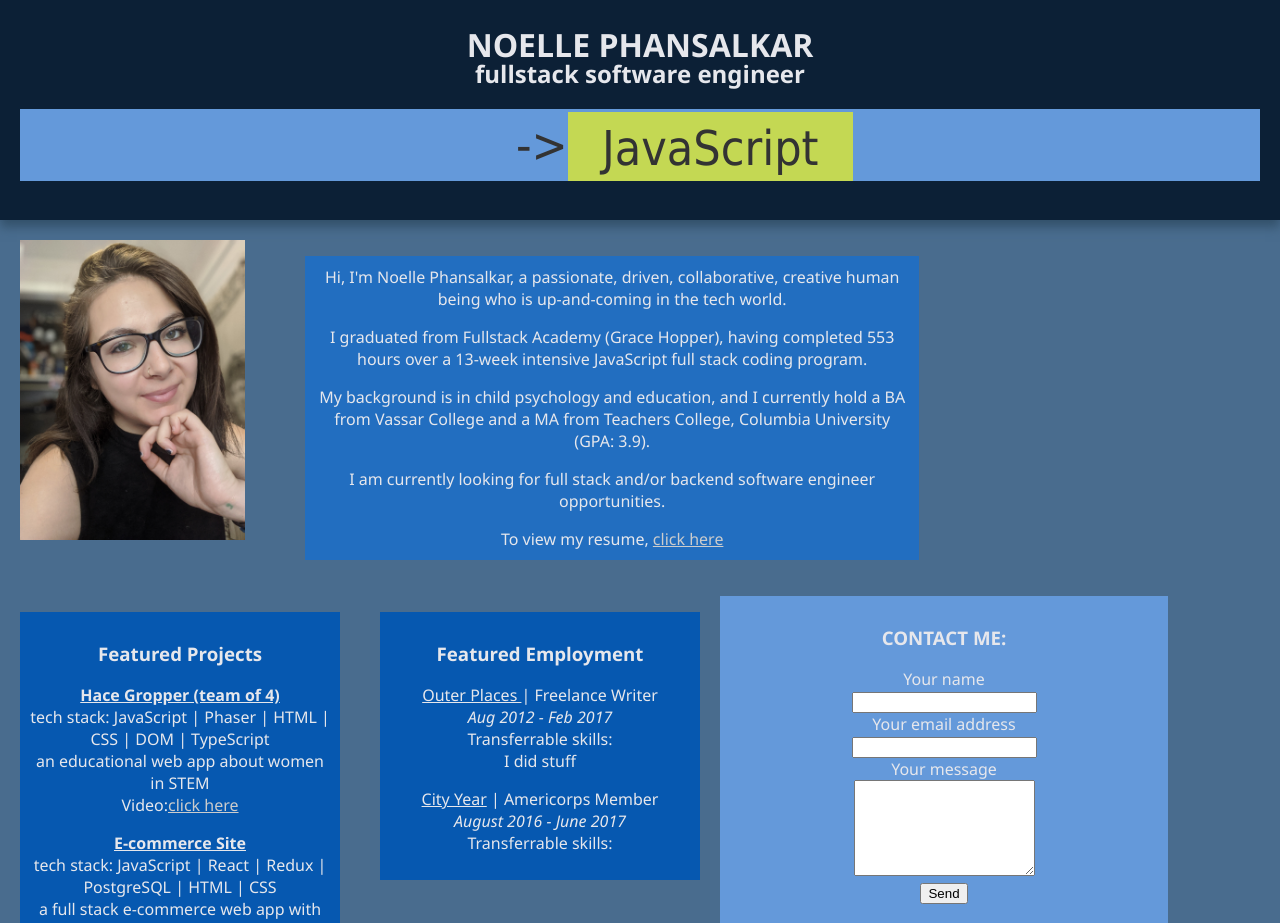
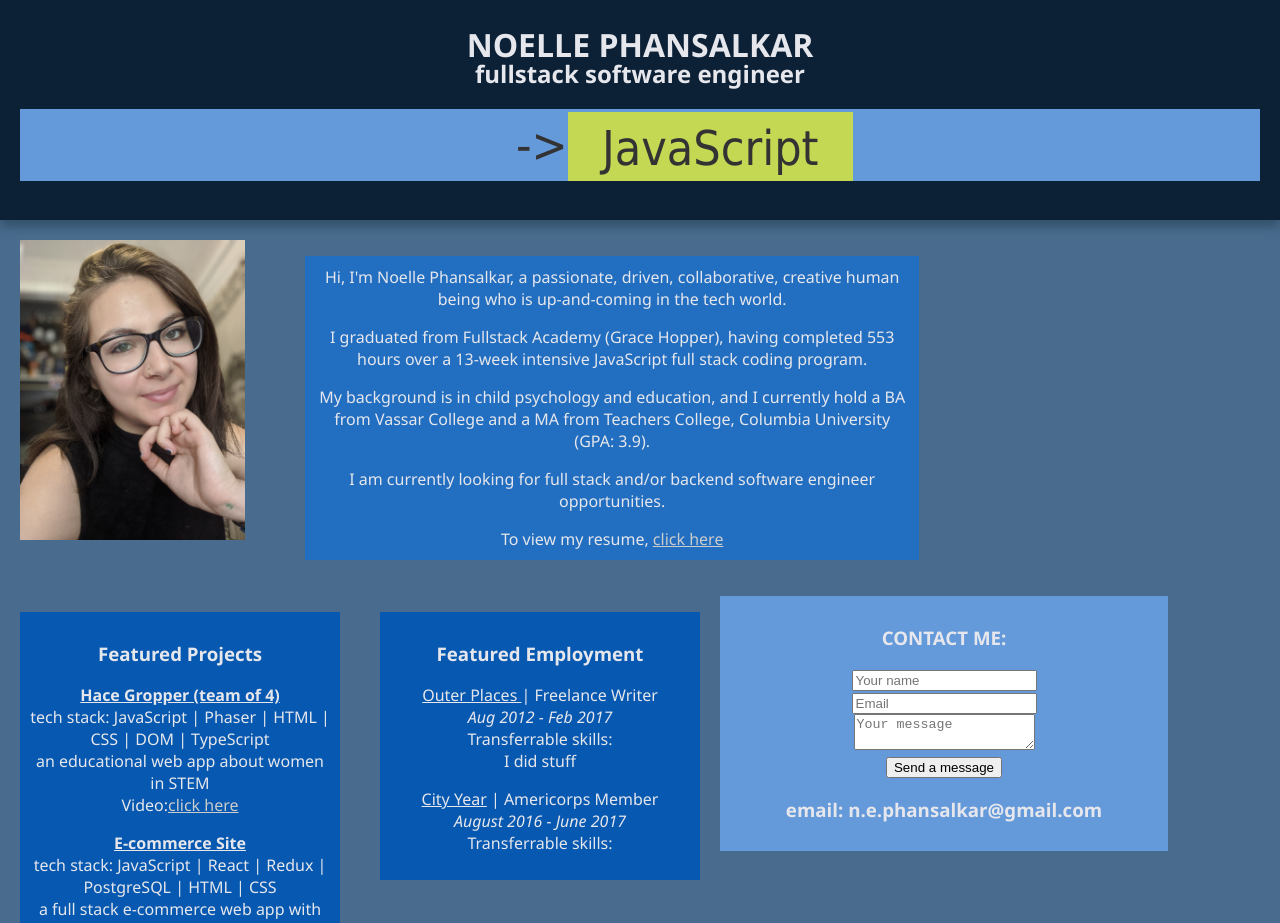
Before and after one commit to L-Phansalkar/personal-site, a React app: page / in a window 1280 px wide. Shown: the top 923 px of the page. Built offline with nearby package versions, Linux system fonts and the light colour scheme.

Commit message:
contact form working

```diff
--- a/package.json
+++ b/package.json
@@ -17,8 +17,9 @@
   },
   "dependencies": {
     "prop-types": "^15.6.2",
-    "react": "^16.4.1",
+    "react": "^16.14.0",
     "react-dom": "^16.4.1",
+    "react-hook-use-state": "^1.1.0",
     "react-pdf": "^5.7.2"
   },
   "devDependencies": {
--- a/src/components/App.jsx
+++ b/src/components/App.jsx
@@ -1,11 +1,11 @@
 import React, { Component } from 'react';
 import logo from '../assets/images/selfie.jpeg';
 import AboutMe from './AboutMe'
-import ContactMe from './ContactMe'
 import FeatProj from './FeatProj'
 import FeatJob from './FeatJob'
 import FactsNFigures from './FactsNFigures'
 import CodingLangs from './CodingLangs'
+import ContactMe from "./ContactMe";
 
 class App extends Component {
     render() {
@@ -28,7 +28,7 @@ class App extends Component {
              <FeatJob></FeatJob>
             </p>
             <div className="CTM">
-             <ContactMe></ContactMe>
+            <ContactMe></ContactMe>
             </div>
             <p className="FAF">
              <FactsNFigures></FactsNFigures>
--- /dev/null
+++ b/src/components/CF.js
@@ -0,0 +1,46 @@
+import React, { useState } from "react";
+
+const FORM_ENDPOINT =
+  "https://public.herotofu.com/v1/db0d1650-c999-11ec-a557-034a17e2da28";
+
+const ContactForm = () => {
+  const [submitted, setSubmitted] = useState(false);
+  const handleSubmit = () => {
+    setTimeout(() => {
+      setSubmitted(true);
+    }, 100);
+  };
+
+  if (submitted) {
+    return (
+      <div>
+        <h2>Thank you!</h2>
+        <div>We'll be in touch soon.</div>
+      </div>
+    );
+  }
+
+  return (
+    <form
+      action={FORM_ENDPOINT}
+      onSubmit={handleSubmit}
+      method="POST"
+      target="_blank"
+    >
+      <div>
+        <input type="text" placeholder="Your name" name="name" required />
+      </div>
+      <div>
+        <input type="email" placeholder="Email" name="email" required />
+      </div>
+      <div>
+        <textarea placeholder="Your message" name="message" required />
+      </div>
+      <div>
+        <button type="submit"> Send a message </button>
+      </div>
+    </form>
+  );
+};
+
+export default ContactForm;
--- a/src/components/ContactMe.jsx
+++ b/src/components/ContactMe.jsx
@@ -1,53 +1,12 @@
 import React, { Component } from 'react';
+import ContactForm from "./CF.js";
 class ContactMe extends Component {
- formSubmit(e) {
-    var form = document.getElementById("form");
-form.addEventListener("submit", formSubmit(e));
-    e.preventDefault();
-    const formData = new FormData();
-    formData.append(
-        'name',
-        document.querySelector('input[name="name"]').value
-    )
-    formData.append(
-        'email',
-        document.querySelector('input[name="email"]').value
-    )
-    console.log(formData)
 
-    fetch("https://getform.io/f/c916d79d-8d4f-49f6-bcd4-a3b794520b50", {
-            method: "POST",
-            body: formData,
-    })
-    .then(response => console.log(response))
-    .catch(error => console.log(error))
-}
     render() {
         return (
             <div className="ContactMe">
                 <h3><b>CONTACT ME:</b></h3>
-                <html>
-                <form id="fcf-form-id" class="fcf-form-class" method="post" action="./contact-form-process.php"> </form>
-            <label for="Name" class="fcf-label">Your name</label>
-            <div class="fcf-input-group">
-                <input type="text" id="Name" name="Name" class="fcf-form-control" required></input>
-            </div>
-        <div class="fcf-form-group">
-            <label for="Email" class="fcf-label">Your email address</label>
-            <div class="fcf-input-group">
-                <input type="email" id="Email" name="Email" class="fcf-form-control" required></input>
-            </div>
-        <div class="fcf-form-group">
-            <label for="Message" class="fcf-label">Your message</label>
-            <div class="fcf-input-group">
-                <textarea id="Message" name="Message" class="fcf-form-control" rows="6" maxlength="3000" required></textarea>
-            </div>
-        </div>
-        <div class="fcf-form-group">
-            <button type="submit" id="fcf-button" class="fcf-btn fcf-btn-primary fcf-btn-lg fcf-btn-block">Send</button>
-        </div>
-        </div>
-        </html>
+                <ContactForm></ContactForm>
         <h3><b>email: n.e.phansalkar@gmail.com</b></h3>
 </div>
 
```
Also changed, not shown: 1 other file (tests, documents, lock files or other folders).
